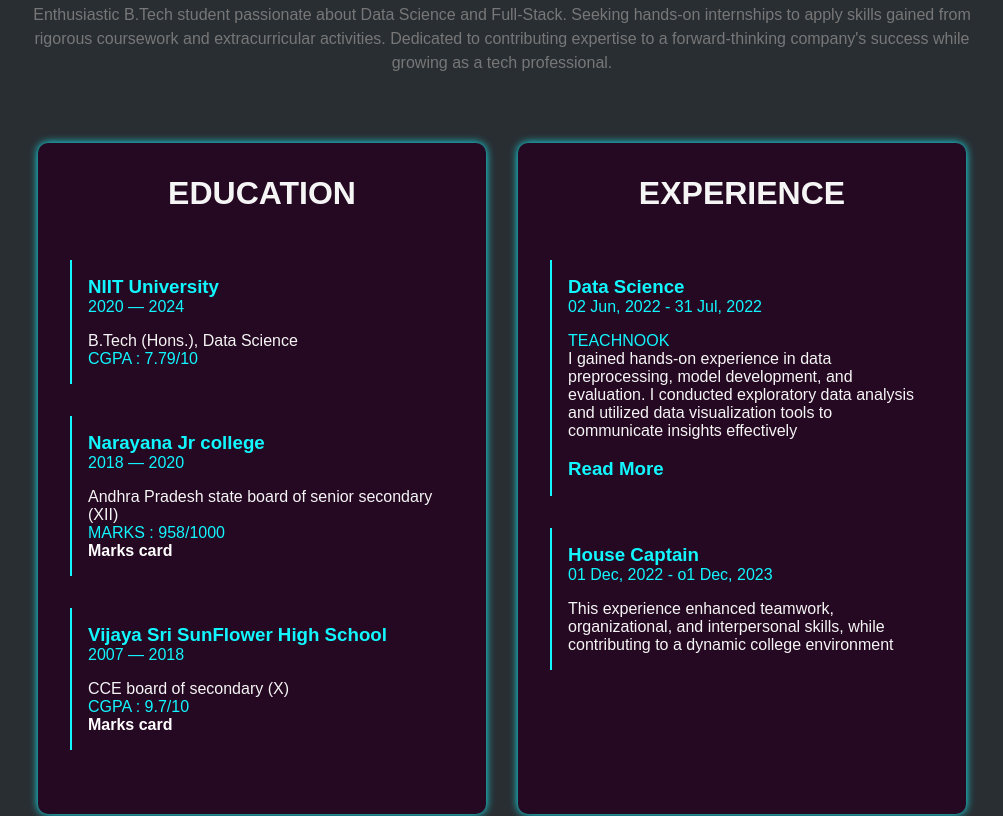
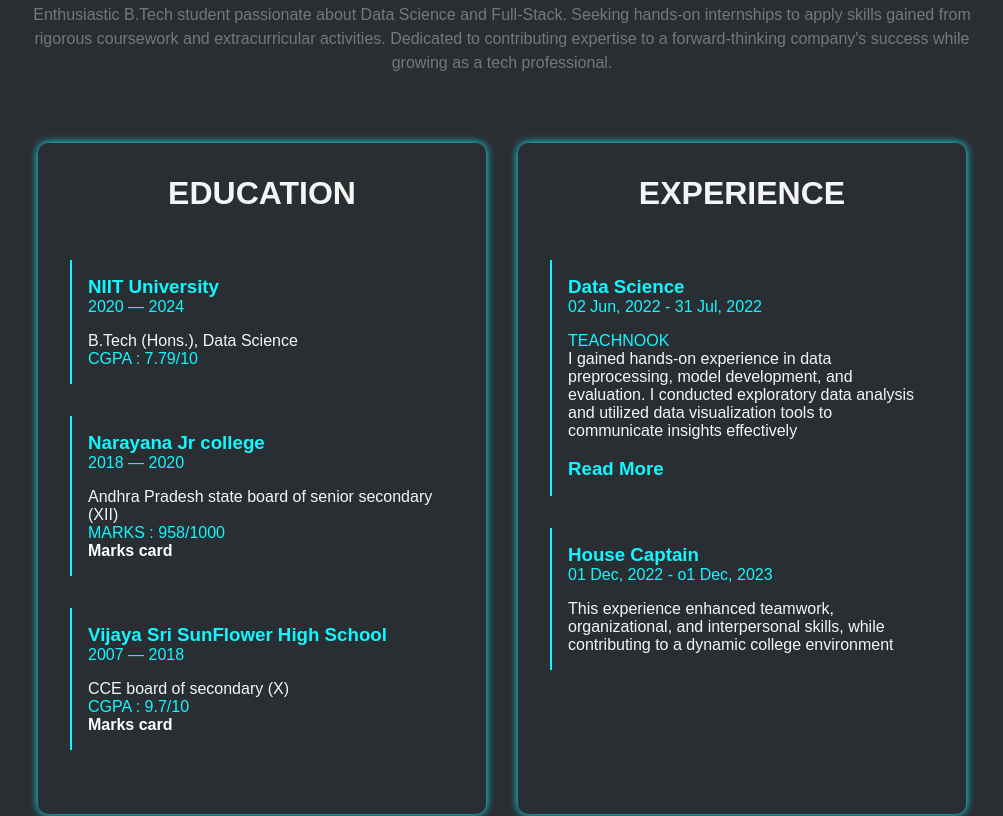
Before and after one commit to DevendraSiShekhawat/Portfolio_1, a plain HTML site: page index.html in a window 1280 px wide. Shown: the part 1031-1847 px from the top of the page, without its empty margins (138-1141 px from the left). Drawn offline with nearby package versions, Linux system fonts and the light colour scheme.

Commit message:
Added Css

```diff
--- a/style.css
+++ b/style.css
@@ -319,7 +319,13 @@ section{
 /* About Section css */
 .about{
     background-color: var(--secon-bg-color);
+    overflow: hidden;
 }
+.about-container {
+    min-height: 100vh;
+    /* Other properties */
+  }
+
   .about-content {
     text-align: center;
     padding: 20px;
@@ -396,15 +402,15 @@ body {
     display: inline-block;
   }
 
-  .experience-content,
+  /* .experience-content,
   .education-content {
-    background-color: var(--bg-color);
+    background-color: var(--secon-bg-color);
     padding: 2rem;
     border-radius: 10px;
     box-shadow: var(--neon-box-shadow);
     margin: 2rem;
 
-  }
+  } */
 
   .title-wrapper {
     display: flex;
@@ -430,7 +436,7 @@ body {
   .education-content,
   .experience-content {
     flex: 1;
-    background-color: var(--bg-color);
+    background-color: var(--secon-bg-color);
     padding: 2rem;
     border-radius: 10px;
     box-shadow: var(--neon-box-shadow);
@@ -1110,19 +1116,6 @@ footer a{
 
 /* Responsive adjustments */
 @media screen and (min-width: 768px) {
-  /* .about {
-    display: flex;
-    align-items: center;
-  } */
-
-  /* .about-content {
-    width: 50%;
-  } */
-
-  /* .content-wrapper {
-    flex-direction: column;
-  }
-   */
   .education-content,
   .experience-content {
     width: 100%;
```
